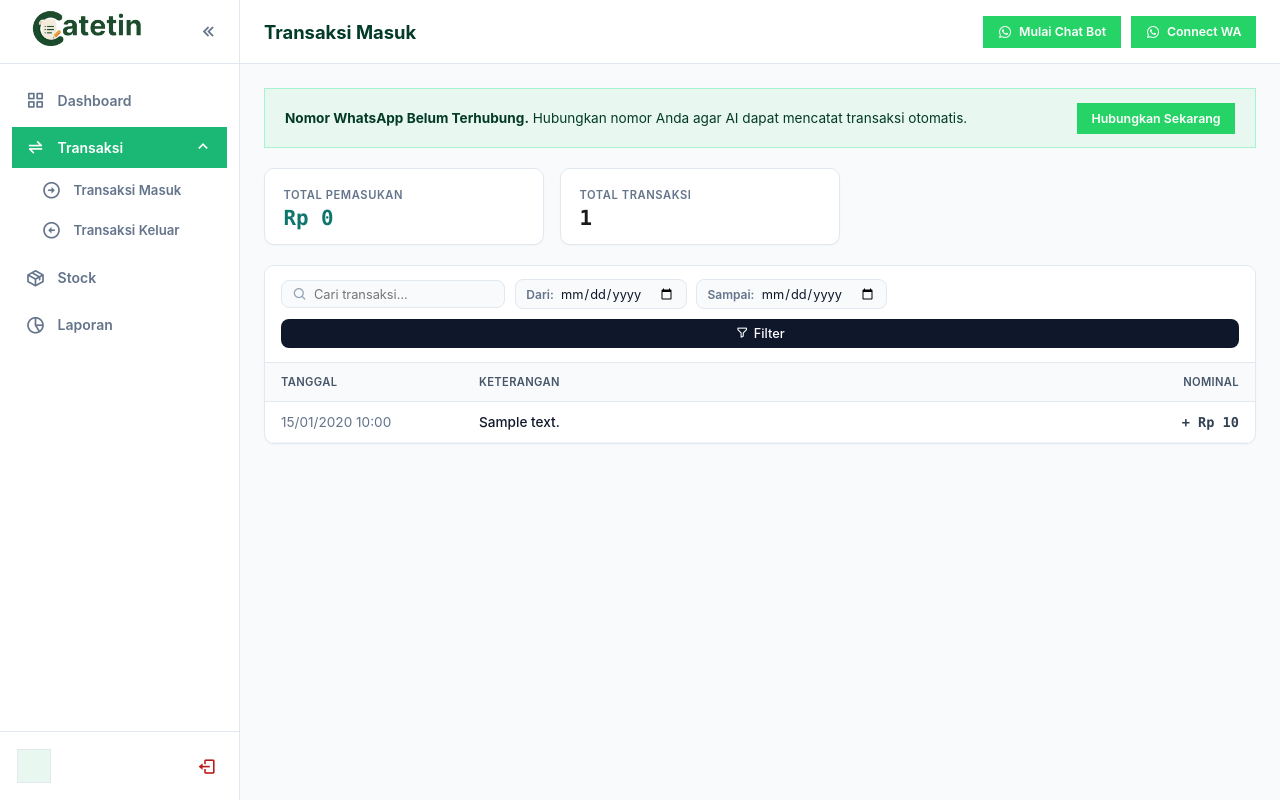
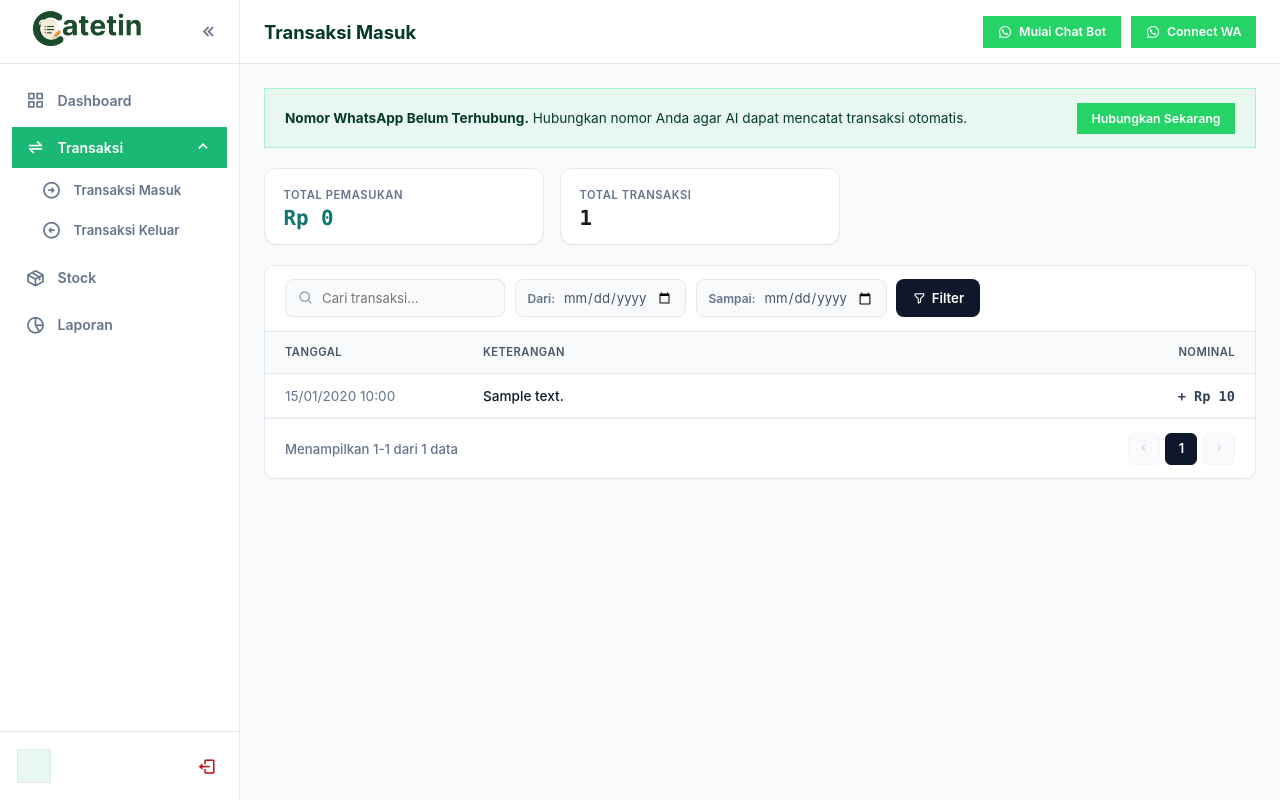
Before and after one commit to MagyenaTwo/catetin, a Python web app: template app/templates/transaksi.html in a window 1280 px wide. Run offline with Jinja, Linux system fonts and the light colour scheme; the template is opened without the code that fills it: most values are stand-ins (such as "Sample title", 1, 10 or a date in 2020).

Commit message:
update filter

```diff
--- a/app/templates/transaksi.html
+++ b/app/templates/transaksi.html
@@ -22,7 +22,7 @@
     .summary-card {
         background: var(--surface, #ffffff);
         border: 1px solid var(--border, #e2e8f0);
-        border-radius: 10px;
+        border-radius: 12px;
         padding: 0.85rem 1.15rem;
         flex: 1;
         max-width: 280px;
@@ -50,14 +50,14 @@
     .card-panel {
         background: var(--surface, #ffffff);
         border: 1px solid var(--border, #e2e8f0);
-        border-radius: 10px;
+        border-radius: 12px;
         overflow: hidden;
-        box-shadow: 0 1px 2px rgba(0, 0, 0, 0.03);
+        box-shadow: 0 1px 3px rgba(0, 0, 0, 0.04);
     }
 
-    /* Redesigned Clean Filter Toolbar */
+    /* Modern Filter Toolbar */
     .filter-wrapper {
-        padding: 0.85rem 1rem;
+        padding: 0.85rem 1.25rem;
         border-bottom: 1px solid var(--border, #e2e8f0);
         background: #ffffff;
     }
@@ -69,25 +69,28 @@
         flex-wrap: wrap;
     }
 
+    /* Grouping Input dengan Look & Feel Modern */
     .filter-pill {
         display: inline-flex;
         align-items: center;
         background: #f8fafc;
         border: 1px solid #e2e8f0;
         border-radius: 8px;
-        padding: 0.35rem 0.65rem;
-        gap: 0.4rem;
-        transition: border-color 0.15s, background-color 0.15s;
+        padding: 0 0.75rem;
+        height: 38px;
+        gap: 0.5rem;
+        transition: all 0.2s ease;
     }
 
     .filter-pill:focus-within {
-        border-color: #0f172a;
+        border-color: #6366f1;
         background: #ffffff;
+        box-shadow: 0 0 0 3px rgba(99, 102, 241, 0.1);
     }
 
     .filter-pill i {
         color: #94a3b8;
-        font-size: 0.95rem;
+        font-size: 1rem;
     }
 
     .filter-pill label {
@@ -101,52 +104,76 @@
         border: none;
         outline: none;
         background: transparent;
-        font-size: 0.8rem;
-        color: #0f172a;
+        font-size: 0.825rem;
+        color: #1e293b;
+        padding: 0;
+        font-weight: 400;
     }
 
     .search-input-field {
-        width: 180px;
+        width: 170px;
     }
 
     .date-input-field {
-        width: 115px;
+        width: 110px;
         cursor: pointer;
+        color: #475569;
     }
 
-    .btn-submit {
+    /* Custom Design untuk Tombol Filter Baru */
+    .btn-filter-modern {
         background: #0f172a;
         color: #ffffff;
         border: none;
         border-radius: 8px;
-        padding: 0.45rem 0.85rem;
-        font-size: 0.8rem;
-        font-weight: 500;
+        padding: 0 1rem;
+        height: 38px;
+        font-size: 0.825rem;
+        font-weight: 600;
         cursor: pointer;
         display: inline-flex;
         align-items: center;
-        gap: 0.35rem;
-        transition: background 0.15s;
+        justify-content: center;
+        gap: 0.4rem;
+        transition: all 0.2s ease;
+        margin-top: 0 !important; /* Menimpa margin bawaan .btn-submit global */
+        width: auto !important;
+        white-space: nowrap;
+        box-shadow: 0 1px 2px rgba(0, 0, 0, 0.05);
     }
 
-    .btn-submit:hover {
-        background: #1e293b;
+    .btn-filter-modern:hover {
+        background: #334155;
+        transform: translateY(-1px);
     }
 
-    .btn-reset {
-        color: #ef4444;
-        font-size: 0.8rem;
+    .btn-filter-modern:active {
+        transform: translateY(0);
+    }
+
+    /* Tombol Reset yang Minimalis & Bersih */
+    .btn-reset-modern {
+        color: #64748b;
+        background: #f1f5f9;
+        font-size: 0.825rem;
         font-weight: 500;
         text-decoration: none;
-        padding: 0.45rem 0.6rem;
+        padding: 0 0.85rem;
+        height: 38px;
         border-radius: 8px;
         display: inline-flex;
         align-items: center;
-        gap: 0.25rem;
+        justify-content: center;
+        gap: 0.3rem;
+        transition: all 0.2s ease;
+        border: 1px solid transparent;
+        white-space: nowrap;
     }
 
-    .btn-reset:hover {
+    .btn-reset-modern:hover {
         background: #fef2f2;
+        color: #ef4444;
+        border-color: #fecaca;
     }
 
     /* Table Styling */
@@ -166,15 +193,15 @@
         background: #f8fafc;
         color: #475569;
         font-weight: 600;
-        padding: 0.75rem 1rem;
+        padding: 0.85rem 1.25rem;
         border-bottom: 1px solid #e2e8f0;
         font-size: 0.7rem;
         text-transform: uppercase;
-        letter-spacing: 0.03em;
+        letter-spacing: 0.04em;
     }
 
     .table-transaksi td {
-        padding: 0.75rem 1rem;
+        padding: 0.85rem 1.25rem;
         border-bottom: 1px solid #f1f5f9;
         color: #334155;
         vertical-align: middle;
@@ -196,15 +223,82 @@
         color: #64748b;
     }
 
+    /* Modern Pagination Bar */
+    .pagination-wrapper {
+        display: flex;
+        align-items: center;
+        justify-content: space-between;
+        padding: 0.85rem 1.25rem;
+        border-top: 1px solid #e2e8f0;
+        background: #ffffff;
+        font-size: 0.825rem;
+        color: #64748b;
+    }
+
+    .pagination-info {
+        font-weight: 500;
+    }
+
+    .pagination-controls {
+        display: flex;
+        gap: 0.35rem;
+        align-items: center;
+    }
+
+    .page-btn {
+        display: inline-flex;
+        align-items: center;
+        justify-content: center;
+        min-width: 32px;
+        height: 32px;
+        padding: 0 0.5rem;
+        border: 1px solid #e2e8f0;
+        border-radius: 6px;
+        background: #ffffff;
+        color: #334155;
+        text-decoration: none;
+        font-size: 0.8rem;
+        font-weight: 500;
+        transition: all 0.15s ease;
+    }
+
+    .page-btn:hover:not(.disabled):not(.active) {
+        background: #f8fafc;
+        border-color: #cbd5e1;
+        color: #0f172a;
+    }
+
+    .page-btn.active {
+        background: #0f172a;
+        color: #ffffff;
+        border-color: #0f172a;
+        font-weight: 600;
+    }
+
+    .page-btn.disabled {
+        color: #cbd5e1;
+        cursor: not-allowed;
+        background: #f8fafc;
+        border-color: #f1f5f9;
+    }
+
     @media (max-width: 640px) {
-        .filter-pill, .search-input-field, .date-input-field {
-            width: 100%;
+        .filter-pill, .btn-filter-modern, .btn-reset-modern {
+            width: 100% !important;
+        }
+        .search-input-field, .date-input-field {
+            width: 100% !important;
         }
         .summary-grid {
             flex-direction: column;
         }
         .summary-card {
             max-width: 100%;
+        }
+        .pagination-wrapper {
+            flex-direction: column;
+            gap: 0.85rem;
+            align-items: center;
         }
     }
 </style>
@@ -224,7 +318,7 @@
         <div class="summary-card">
             <span class="summary-label">Total Transaksi</span>
             <div class="summary-value">
-                {{ transactions | length if transactions else 0 }}
+                {{ total_count if total_count is defined else (transactions | length if transactions else 0) }}
             </div>
         </div>
     </div>
@@ -274,17 +368,27 @@
                     >
                 </div>
 
-                <button type="submit" class="btn-submit">
+                <!-- Tombol Filter Baru dengan Class .btn-filter-modern -->
+                <button type="submit" class="btn-filter-modern">
                     <i class='bx bx-filter-alt'></i> Filter
                 </button>
 
                 {% if req_search or req_start or req_end %}
-                    <a href="{{ request.path if request.path else '#' }}" class="btn-reset">
+                    <a href="{{ request.path if request.path else '#' }}" class="btn-reset-modern" title="Reset Filter">
                         <i class='bx bx-x'></i> Reset
                     </a>
                 {% endif %}
             </form>
         </div>
+
+        <!-- Logic Pagination (10 Data/Halaman) -->
+        {% set page_size = 10 %}
+        {% set current_page = (request.query_params.get('page', 1) if request.query_params else (request.args.get('page', 1) if request.args else 1)) | int %}
+        {% set total_items = transactions | length if transactions else 0 %}
+        {% set total_pages = ((total_items + page_size - 1) // page_size) if total_items > 0 else 1 %}
+        {% set start_idx = (current_page - 1) * page_size %}
+        {% set end_idx = start_idx + page_size %}
+        {% set paged_transactions = transactions[start_idx:end_idx] if transactions else [] %}
 
         <div class="table-responsive">
             <table class="table-transaksi">
@@ -296,7 +400,7 @@
                     </tr>
                 </thead>
                 <tbody>
-                    {% for tx in transactions %}
+                    {% for tx in paged_transactions %}
                         <tr>
                             <td style="white-space: nowrap; color: #64748b;">
                                 {% if tx.created_at and tx.created_at.strftime is defined %}
@@ -327,6 +431,44 @@
                 </tbody>
             </table>
         </div>
+
+        <!-- Bar Pagination -->
+        {% if total_items > 0 %}
+        <div class="pagination-wrapper">
+            <div class="pagination-info">
+                Menampilkan {{ start_idx + 1 }}-{{ end_idx if end_idx < total_items else total_items }} dari {{ total_items }} data
+            </div>
+
+            <div class="pagination-controls">
+                {# Prev Button #}
+                {% if current_page > 1 %}
+                    <a href="?search={{ req_search }}&start_date={{ req_start }}&end_date={{ req_end }}&page={{ current_page - 1 }}" class="page-btn">
+                        <i class='bx bx-chevron-left'></i>
+                    </a>
+                {% else %}
+                    <span class="page-btn disabled"><i class='bx bx-chevron-left'></i></span>
+                {% endif %}
+
+                {# Page Numbers #}
+                {% for p in range(1, total_pages + 1) %}
+                    {% if p == current_page %}
+                        <span class="page-btn active">{{ p }}</span>
+                    {% else %}
+                        <a href="?search={{ req_search }}&start_date={{ req_start }}&end_date={{ req_end }}&page={{ p }}" class="page-btn">{{ p }}</a>
+                    {% endif %}
+                {% endfor %}
+
+                {# Next Button #}
+                {% if current_page < total_pages %}
+                    <a href="?search={{ req_search }}&start_date={{ req_start }}&end_date={{ req_end }}&page={{ current_page + 1 }}" class="page-btn">
+                        <i class='bx bx-chevron-right'></i>
+                    </a>
+                {% else %}
+                    <span class="page-btn disabled"><i class='bx bx-chevron-right'></i></span>
+                {% endif %}
+            </div>
+        </div>
+        {% endif %}
     </div>
 </div>
 {% endblock %}
```
Also changed, not shown: app/static/css/style.css (+24 -0 lines).
